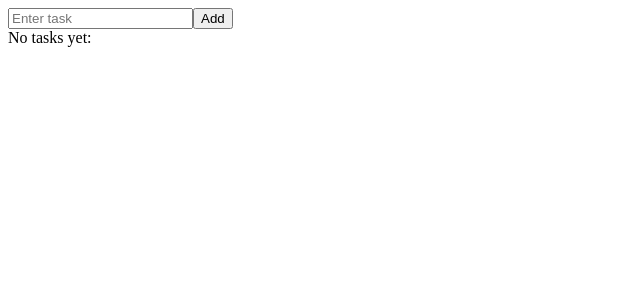
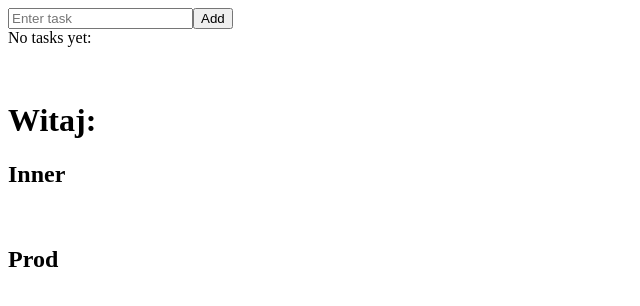
Before and after one commit to 3ndrius/AppReact, a React (Create React App) app: page / in a window 1280 px wide. Shown: the top 306 px of the page, without its empty margins (0-640 px from the left). Built offline with nearby package versions, Linux system fonts and the light colour scheme.

Commit message:
Local storage test

```diff
--- a/src/components/Tasks.js
+++ b/src/components/Tasks.js
@@ -33,15 +33,28 @@ class Tasks extends Component {
         let todosCopy = this.state.todos.slice();
         todosCopy.push(this.state.currentList);
 
+        localStorage.setItem('item', this.state.todos);
+
 
         this.setState({
             todos: todosCopy, currentList: ""
 
+
         });
 
-        // localStorage.setItem('item', this.state.todos);
+
+
+
     }//end function
 
+    componentDidMount( ) {
+        const zad = localStorage.getItem('item');
+
+        this.setState({
+            prod: zad
+
+        });
+    }
 
     deleteTask = (index) =>{
 
@@ -49,6 +62,7 @@ class Tasks extends Component {
         todoCopy.splice(index,1);
         this.setState({
             todos:todoCopy
+
         });
     }
 
@@ -82,8 +96,10 @@ class Tasks extends Component {
                <ul> {allTasks}  </ul>
                <br/>
 
-               {/* <h1> Witaj: {localStorage.getItem('item')} </h1>
-               <h2> Inner {this.state.todos}</h2> */}
+               <h1> Witaj: {localStorage.getItem('item')} </h1>
+               <h2> Inner {this.state.todos}</h2>
+               <br/>
+               <h2> Prod {this.state.prod}</h2>
 
              </div>
         );//end return
```
